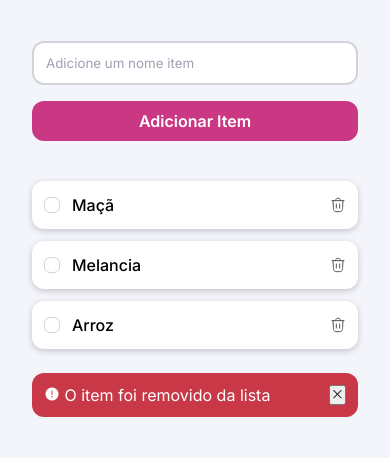
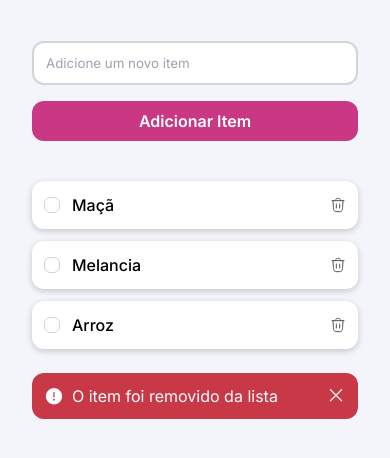
Before and after one commit to sosoakemi/quicklist, a plain HTML site: page index.html in a window 390 px wide. Shown: the part 168-626 px from the top of the page. Drawn offline with nearby package versions, Linux system fonts and the light colour scheme.

Commit message:
últimas estilizações da div.warning e fim dos estilos para versão mobile

```diff
--- a/index.html
+++ b/index.html
@@ -33,7 +33,7 @@
 
      <main>
         <section class="add-item">
-            <input type="text" placeholder="Adicione um nome item" id="item">
+            <input type="text" placeholder="Adicione um novo item" id="item">
             <button>Adicionar Item</button>
         </section>
 
--- a/style.css
+++ b/style.css
@@ -183,7 +183,25 @@ main {
     opacity: 1;
     transform: translateY(0);
     transition: opacity .4s ease, transform .4s ease;
+
+    div {
+        display: flex;
+        align-items: center;
+        gap: .8rem;
+    }
+
+    i {
+        font-size: 2rem;
+    }
+
+    button {
+        border: none;
+        background: none;
+        color: var(--always-white);
+        cursor: pointer;
+    }
 }
+
 .hide-warning {
     opacity: 0;
     transform: translateY(-10px);
```
